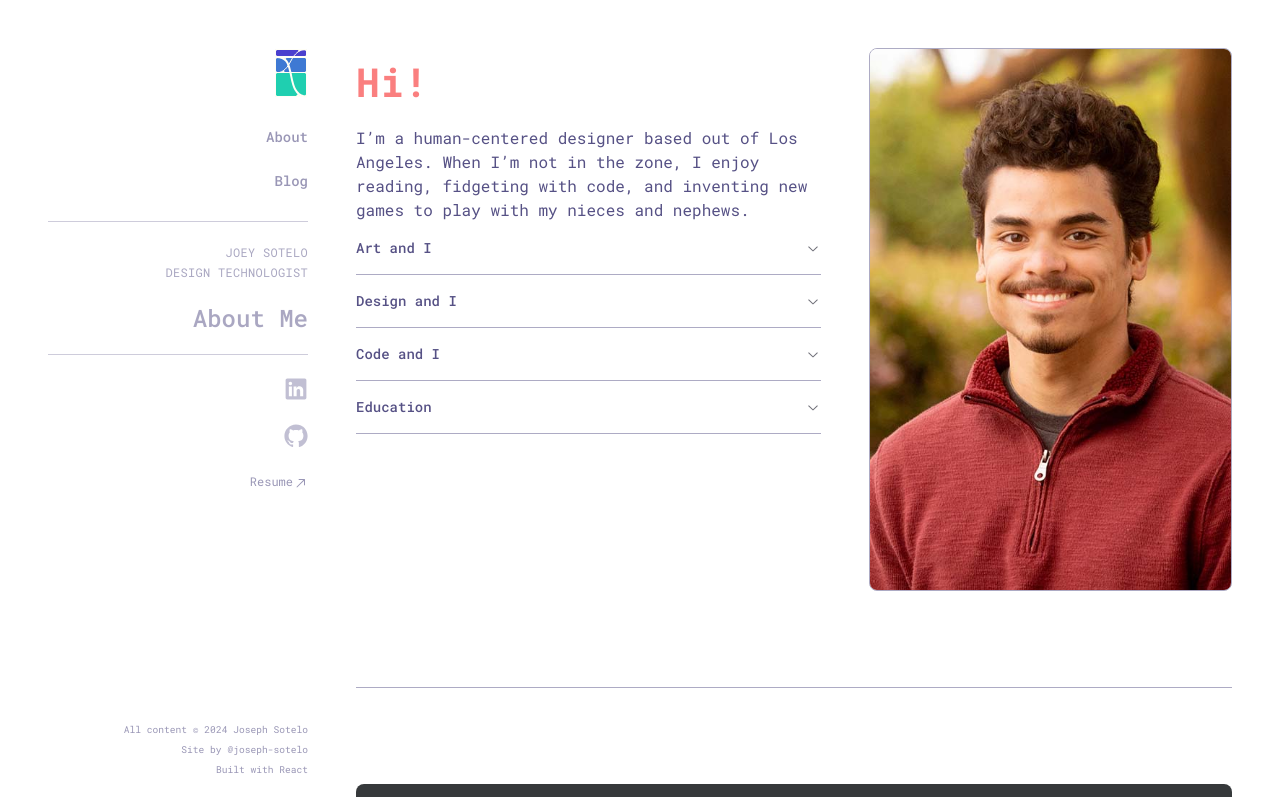
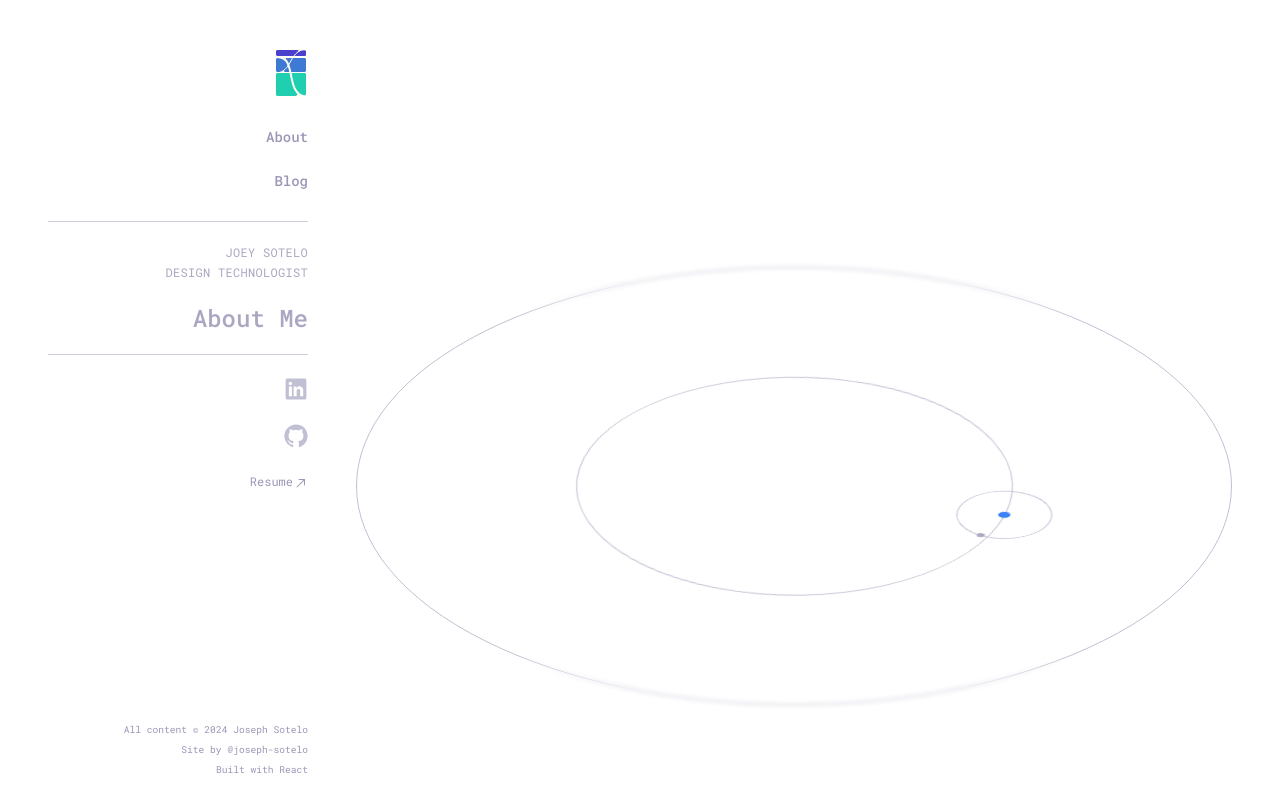
Before and after one commit to joseph-sotelo/portfolio-site, a Next.js app: page /about in a window 1280 px wide. Shown: the top 797 px of the page. Built offline with nearby package versions, Linux system fonts and the light colour scheme.

Commit message:
create prototype for orbital graphic
refs: #41

```diff
--- a/src/app/about/page.tsx
+++ b/src/app/about/page.tsx
@@ -2,6 +2,7 @@ import { MainLayout } from "@/components/main-layout"
 import { AccordionScrollSection, AccordionType } from "../../components/scroll-sections/accordion-scroll-section";
 import { BigImageType, BigImage } from "../../components/scroll-sections/big-image";
 import ScrollSectionDivider from "@/components/scroll-sections/scroll-section-divider";
+import Orbitalgraphic from "@/components/orbital-graphic/orbital-graphic";
 
 import data from '@/app/data/about.json'
 
@@ -15,6 +16,8 @@ export default function Page(){
     return(
         <MainLayout >
             <>
+                <></>
+                <Orbitalgraphic></Orbitalgraphic>
                 <AccordionScrollSection props={accordionData} />
                 <ScrollSectionDivider sectionsCount={0} index={1}/>
                 <BigImage props={bigImageData} />
--- /dev/null
+++ b/src/components/orbital-graphic/orbital-graphic.css
@@ -0,0 +1,3 @@
+#top-blur, #bottom-blur {
+    mask: radial-gradient(black 20%, grey 30%, transparent 80%);
+}
--- /dev/null
+++ b/src/components/orbital-graphic/orbital-graphic.tsx
@@ -0,0 +1,21 @@
+import './orbital-graphic.css'
+
+export default function Orbitalgraphic(){
+
+    return(
+        <div className='mx-auto w-full aspect-square flex items-center justify-around border border-border rounded-full relative scale-y-50'>
+            <div id='top-blur' className='absolute mx-auto w-full h-1/4 backdrop-blur-sm rounded-full top-0 -translate-y-1/2' />
+            <div id='bottom-blur' className='absolute mx-auto w-full h-1/4 backdrop-blur-sm rounded-full bottom-0 translate-y-1/2' />
+            <div className='w-1/2 h-1/2 border border-border rounded-full flex justify-around animate-spin-slow'>
+                <div id='oribital-1' className='bg-border w-3 h-3 rounded-full -translate-y-1/2 orbital relative flex justify-around items-center'>
+                    <div id='orbital-1-image' className='absolute w-3 h-3 rounded-full bg-blue-500 -animate-spin-slow' />
+                    <div className='w-24 h-24 border border-border rounded-full absolute flex justify-around animate-spin-slow'>
+                    <div id='orbital-2' className='bg-border w-2 h-2 rounded-full -translate-y-1/2 orbital relative flex justify-around'></div>
+
+                    </div>
+                </div>
+            </div>
+        </div>
+    )
+
+}
--- a/tailwind.config.ts
+++ b/tailwind.config.ts
@@ -90,6 +90,7 @@ const config = {
       animation: {
         "accordion-down": "accordion-down 0.2s ease-out",
         "accordion-up": "accordion-up 0.2s ease-out",
+        "spin-slow": "spin 20s linear infinite",
       },
     },
   },
```
